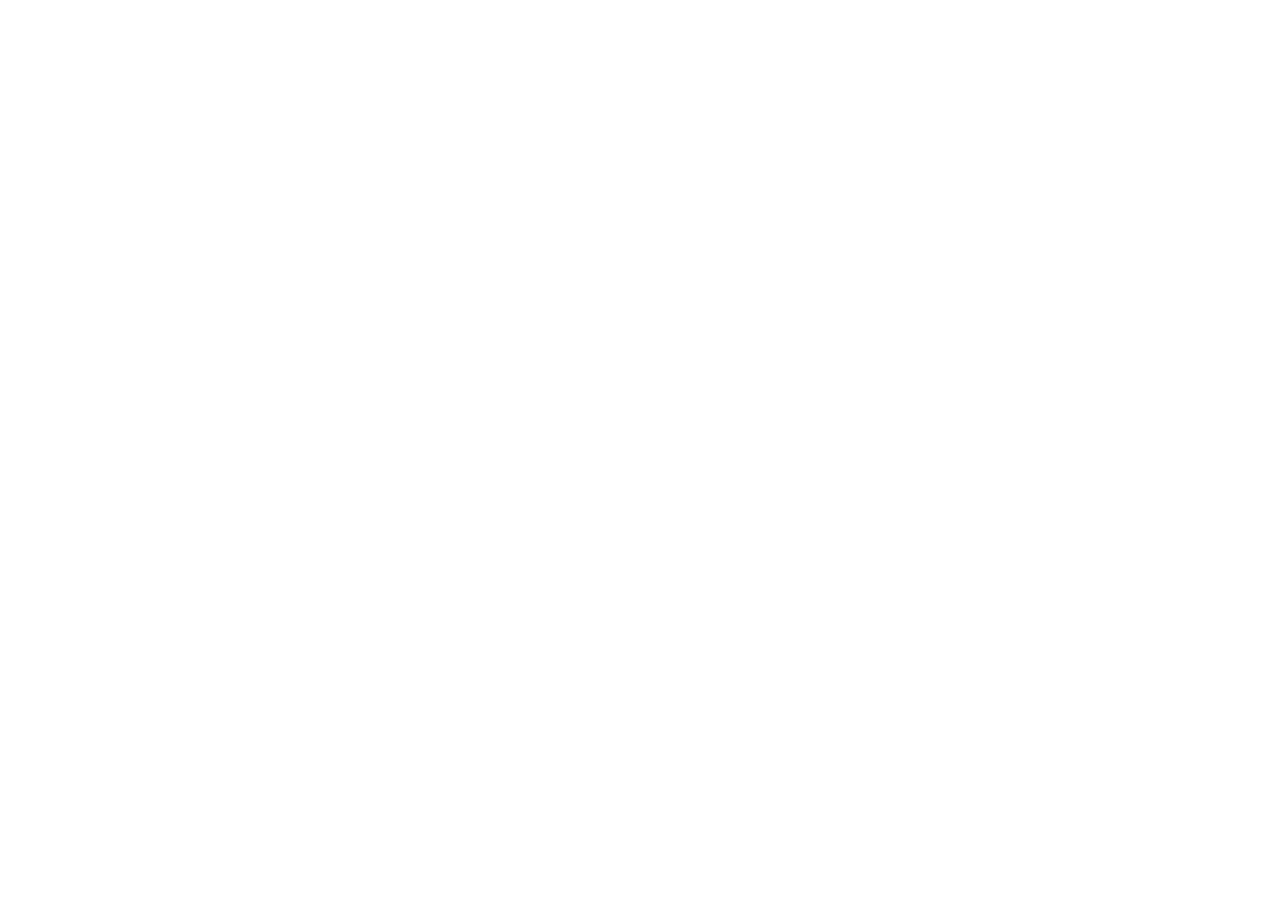
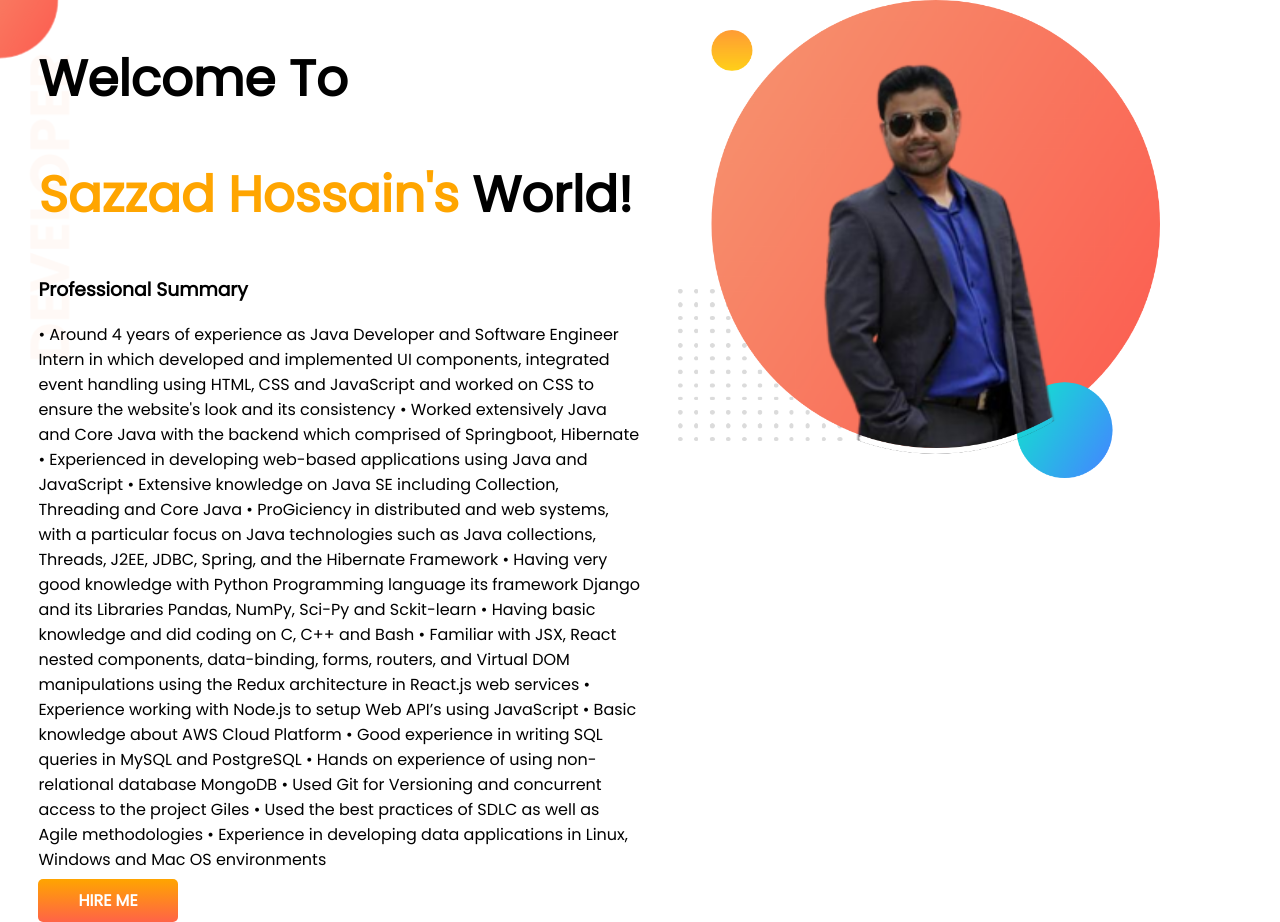
Before and after one commit to SteelTitan1/Developer-portfolio, a plain HTML site: page index.html in a window 1280 px wide. Before the commit the page ends 800 px from the top, so only its background shows below. Drawn offline with Linux system fonts and the light colour scheme.

Commit message:
body and banner content added

```diff
--- a/index.html
+++ b/index.html
@@ -1,13 +1,65 @@
 <!DOCTYPE html>
 <html lang="en">
+
 <head>
     <meta charset="UTF-8">
     <meta http-equiv="X-UA-Compatible" content="IE=edge">
     <meta name="viewport" content="width=device-width, initial-scale=1.0">
     <title>Sazzad Portfolio</title>
+    <link rel="preconnect" href="https://fonts.googleapis.com">
+    <link rel="preconnect" href="https://fonts.gstatic.com" crossorigin>
+    <link href="https://fonts.googleapis.com/css2?family=Poppins&display=swap" rel="stylesheet">
     <link rel="stylesheet" href="style.css">
 </head>
+
+
 <body>
+    <section class="top-banner">
+        <div class="half-width">
+            <h1>Welcome To</h1>
+            <h1><span class="orange-color">Sazzad Hossain's </span>World!</h1>
+            <h3>Professional Summary</h3>
+            <p>
+                • Around 4 years of experience as Java Developer and Software Engineer Intern in which developed and
+                implemented UI components, integrated event handling using HTML, CSS and JavaScript and worked on CSS to
+                ensure the website's look and its consistency
+                • Worked extensively Java and Core Java with the backend which comprised of Springboot, Hibernate
+                • Experienced in developing web-based applications using Java and JavaScript
+                • Extensive knowledge on Java SE including Collection, Threading and Core Java
+                • ProGiciency in distributed and web systems, with a particular focus on Java technologies such as Java
+                collections, Threads,
+                J2EE, JDBC, Spring, and the Hibernate Framework
+                • Having very good knowledge with Python Programming language its framework Django and its Libraries
+                Pandas,
+                NumPy, Sci-Py and Sckit-learn
+                • Having basic knowledge and did coding on C, C++ and Bash
+                • Familiar with JSX, React nested components, data-binding, forms, routers, and Virtual DOM
+                manipulations
+                using the Redux
+                architecture in React.js web services
+                • Experience working with Node.js to setup Web API’s using JavaScript
+                • Basic knowledge about AWS Cloud Platform
+                • Good experience in writing SQL queries in MySQL and PostgreSQL
+                • Hands on experience of using non-relational database MongoDB
+                • Used Git for Versioning and concurrent access to the project Giles
+                • Used the best practices of SDLC as well as Agile methodologies
+                • Experience in developing data applications in Linux, Windows and Mac OS environments
+            </p>
+
+            <a class="link-button"target="_blank" href="https://www.linkedin.com/in/sazzad-hossain-6713a4142/">HIRE ME</a>
+
+
+        </div>
+        <div class="half-width">
+            <img src="images/my-bg.png" alt="Sazzad's picture">
+
+        </div>
+
+
+
+
+    </section>
 
 </body>
+
 </html>
--- a/style.css
+++ b/style.css
@@ -0,0 +1,36 @@
+body{
+    font-family: 'Poppins', sans-serif;
+    text-align: left;
+    margin: 0%;
+
+}
+h1{
+    font-size: 50px;
+}
+.orange-color{
+    color:orange;
+}
+section{
+    display: flex;
+}
+.half-width{
+    width: 50%;
+    padding-left: 3%;
+
+}
+.half-width img{
+    width: 80%;
+}
+.link-button{
+    text-decoration: none;
+    background-image: linear-gradient(orange,tomato);
+    padding: 10px 40px;
+    color:white;
+    font-weight: 700;
+    border-radius: 5px;
+}
+.top-banner{
+    background-image: url(images/top-banner.png);
+    background-repeat: no-repeat;
+
+}
```
Also changed, not shown: images/dream-bg.png (added), images/exp-bg.png (added), images/jhankar.png (added), images/jhankar2.png (added), images/my-bg.png (added), images/my-bg2.png (added), images/mypic.jpeg (added), images/top-banner.png (added), 8 other files.
